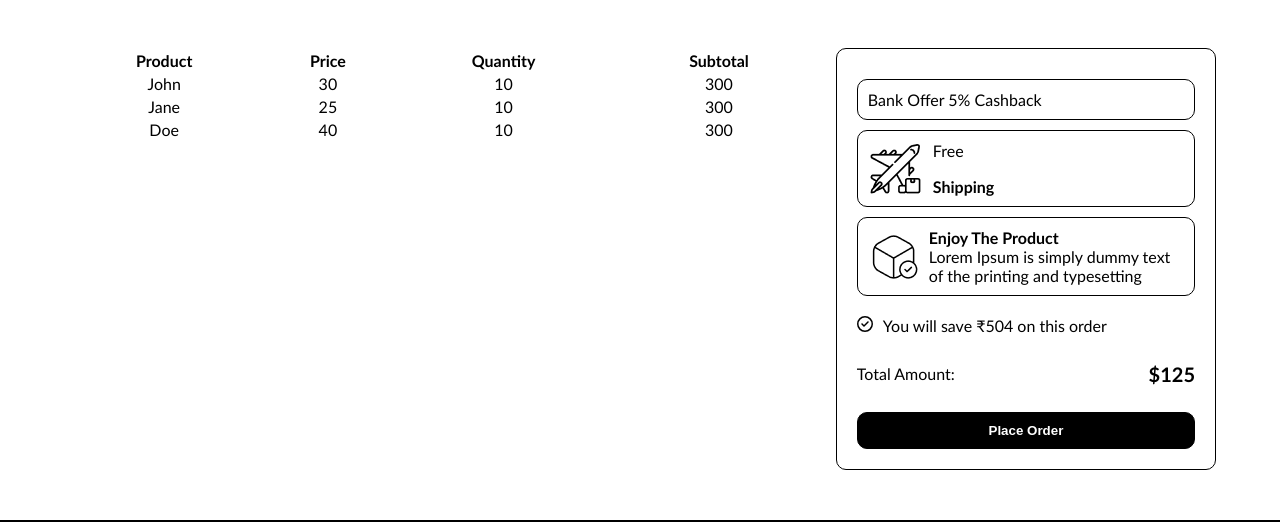
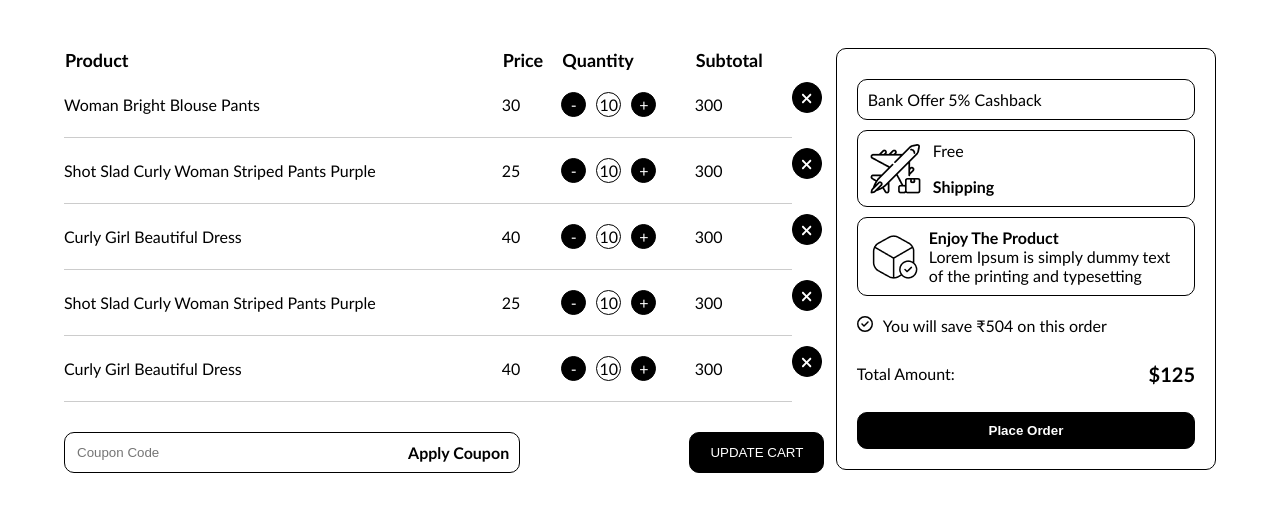
Before and after one commit to Dzzjio/dzz-shop-ecommerse, a React (Create React App) app: page /cart in a window 1280 px wide. Shown: the part 274-797 px from the top of the page. Built offline with nearby package versions, Linux system fonts and the light colour scheme.

Commit message:
add cart page

```diff
--- a/src/pages/cart/index.tsx
+++ b/src/pages/cart/index.tsx
@@ -10,21 +10,53 @@ const CartPage = () => {
 
     const data = [
         { id: 1,
-            Product: 'John',
+            Product: 'Woman Bright Blouse Pants',
             Price: 30,
-            Quantity: 10,
+            Quantity: <div>
+                <span>-</span>
+                <span>10</span>
+                <span>+</span>
+            </div>,
             Subtotal: 300
         },
         { id: 2,
-            Product: 'Jane',
+            Product: 'Shot Slad Curly Woman Striped Pants Purple',
             Price: 25,
-            Quantity: 10,
+            Quantity: <div>
+                <span>-</span>
+                <span>10</span>
+                <span>+</span>
+            </div>,
             Subtotal: 300
         },
         { id: 3,
-            Product: 'Doe',
+            Product: 'Curly Girl Beautiful Dress',
             Price: 40,
-            Quantity: 10,
+            Quantity: <div>
+                <span>-</span>
+                <span>10</span>
+                <span>+</span>
+            </div>,
+            Subtotal: 300
+        },
+        { id: 3,
+            Product: 'Shot Slad Curly Woman Striped Pants Purple',
+            Price: 25,
+            Quantity: <div>
+                <span>-</span>
+                <span>10</span>
+                <span>+</span>
+            </div>,
+            Subtotal: 300
+        },
+        { id: 4,
+            Product: 'Curly Girl Beautiful Dress',
+            Price: 40,
+            Quantity: <div>
+                <span>-</span>
+                <span>10</span>
+                <span>+</span>
+            </div>,
             Subtotal: 300
         },
       ]
@@ -37,6 +69,10 @@ const CartPage = () => {
         <CartPageContainer>
             <CartPageLeft>
                 <Table data={data} columns={columns} />
+                <div>
+                    <p><input type="text" placeholder="Coupon Code" /> <b>Apply Coupon</b></p>
+                    <button>UPDATE CART</button>
+                </div>
             </CartPageLeft>
 
             <CartPageRight>
--- a/src/pages/cart/styled.ts
+++ b/src/pages/cart/styled.ts
@@ -19,6 +19,47 @@ export const CartPageLeft = styled.div`
         order: 12;
         width: 90%;
         margin: 0 auto;
+    }
+
+    & > div {
+        display: flex;
+        width: 100%;
+        justify-content: space-between;
+        margin-top: 30px;
+
+        & > p {
+            width: 60%;
+            display: flex;
+            justify-content: space-between;
+            border: 1px solid black;
+            padding: 10px;
+            border-radius: 10px;
+            margin: 0;
+
+            & > input {
+                border: none;
+                height: 100%;
+                width: 70%;
+
+                &:focus {
+                    border-bottom: transparent;
+                    outline: none;
+                }
+            }
+        }
+
+        & > button {
+            border-radius: 10px;
+            border: 1px solid black;
+            background-color: black;
+            color: white;
+            padding: 0 20px;
+
+            &:hover {
+                background-color: white;
+                color: black;
+            }
+        }
     }
 `
 
--- a/src/pages/cart/styledTable.ts
+++ b/src/pages/cart/styledTable.ts
@@ -2,13 +2,85 @@ import styled from "styled-components";
 
 export const StyledTable = styled.table`
     width: 100%;
+    border-collapse: collapse;
 
     & > thead {
         width: 100%;
+
+        & > tr > th {
+            text-align: start;
+            font-weight: bold;
+            font-size: 18px;
+        }
     }
 
     & > tbody {
         width: 100%;
-        text-align: center;
+        text-align: start;
+
+        & > tr {
+            padding: 20px !important;
+            & > td {
+                border-bottom: 1px solid #ccc;
+                padding: 20px 0;
+
+                & > div {
+                    display: flex;
+                    gap: 10px;
+
+                    & > span {
+                        border: 1px solid black;
+                        width: 25px;
+                        height: 25px;
+                        border-radius: 20px;
+                        background-color: black;
+                        color: white;
+                        text-align: center;
+                        line-height: 1.5;
+                        transition: all .2s ease-in-out;
+
+                        &:nth-child(2) {
+                            background-color: white;
+                            color: black;
+                            transition: all .2s ease-in-out;
+
+                            &:hover {
+                                background-color: black;
+                                color: white;
+                            }
+                        }
+
+                        &:hover {
+                            background-color: white;
+                            color: black;
+                        }
+                    }
+                }
+            }
+
+            & > span {
+                border: 1px solid black;
+                color: white;
+                background-color: black;
+                padding: 5px;
+                display: block;
+                margin-bottom: 10px;
+                margin-top: 10px;
+                border-radius: 20px;
+                text-align: center;
+                transition: all .2s ease-in-out;
+                max-width: 30px;
+
+                & > svg {
+                    max-width: 13px;
+                    max-height: 15px;
+                }
+
+                &:hover {
+                    color: black;
+                    background-color: white;
+                }
+            }
+        }
     }
 `
--- a/src/pages/cart/table.tsx
+++ b/src/pages/cart/table.tsx
@@ -1,5 +1,7 @@
 import React, { FC } from 'react';
 import { StyledTable } from './styledTable';
+import { FontAwesomeIcon } from '@fortawesome/react-fontawesome';
+import { faXmark } from '@fortawesome/free-solid-svg-icons';
 
 interface TableProps {
   data: { [key: string]: any }[];
@@ -22,6 +24,7 @@ const Table: FC<TableProps> = ({ data, columns }) => {
             {columns.map((column, colIndex) => (
               <td key={colIndex}>{row[column]}</td>
             ))}
+            <span><FontAwesomeIcon icon={faXmark} /></span>
           </tr>
         ))}
       </tbody>
```
